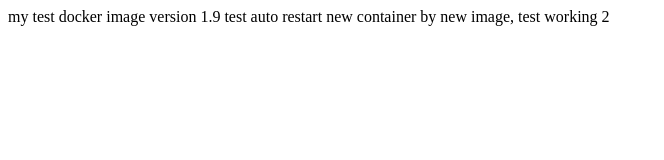
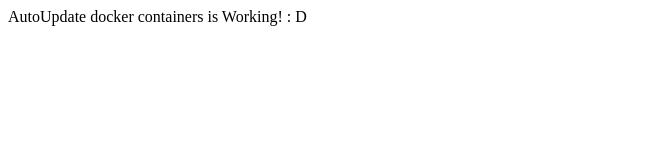
Before and after one commit to SergeyBondar93/test-cicd, a plain HTML site: page app/index.html in a window 1280 px wide. Shown: the whole page, without its empty margins (0-664 px from the left). Drawn offline with Linux system fonts and the light colour scheme.

Commit message:
update text

```diff
--- a/app/index.html
+++ b/app/index.html
@@ -6,6 +6,6 @@
   <title>Document</title>
 </head>
 <body>
-  my test docker image version 1.9 test auto restart new container by new image, test working 2
+  AutoUpdate docker containers is Working! : D
 </body>
 </html>
```
